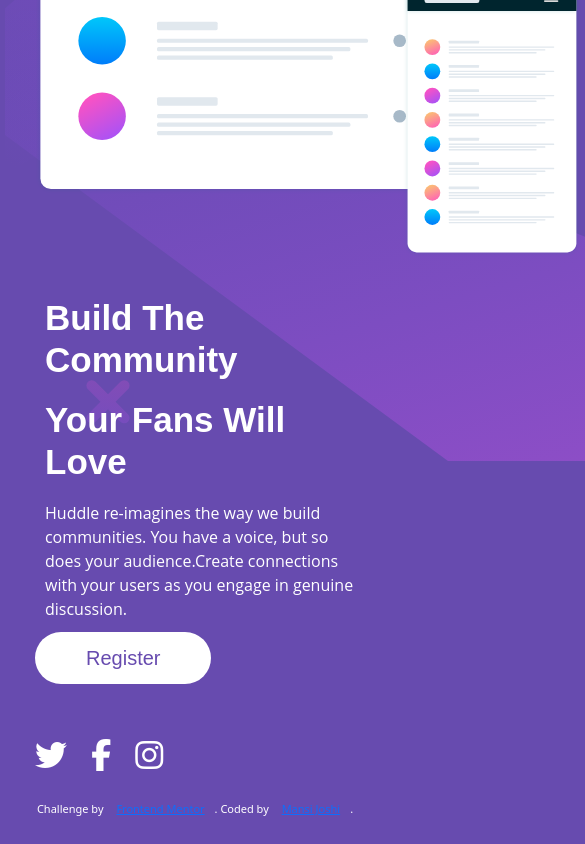
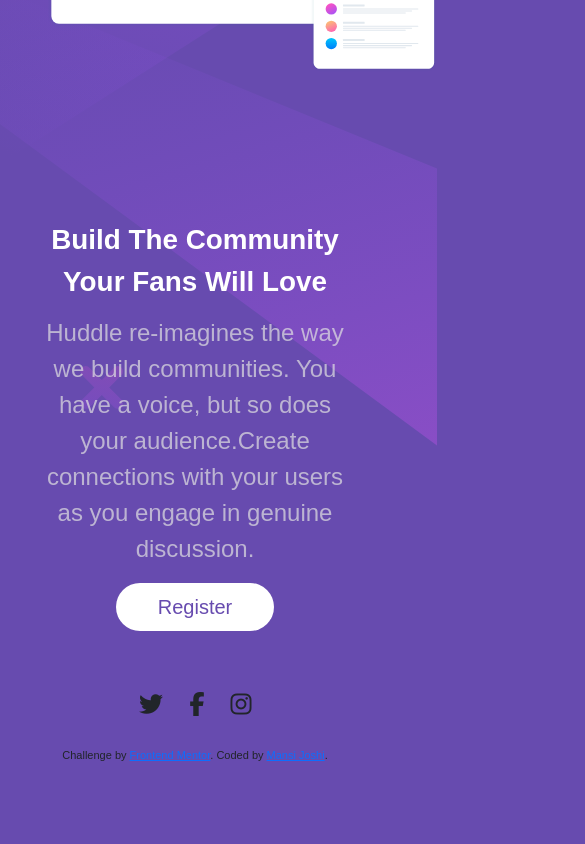
Before and after one commit to mansi05041/huddle-landing-page, a plain HTML site: page index.html in a window 390 px wide. Shown: the part 398-1242 px from the top of the page, 585 px wide, since content can reach past the window. After the commit the page ends 1161 px from the top, so only its background shows below. Drawn offline with nearby package versions, Linux system fonts and the light colour scheme; a web font is replaced by a local one.

Commit message:
Update style.css

```diff
--- a/style.css
+++ b/style.css
@@ -1,22 +1,3 @@
-.attribution {
-  font-size: 11px;
-  text-align: center;
-}
-
-.container {
-display: grid;
-grid-template-columns: repeat(2, 1fr);
-grid-template-rows: 1fr;
-grid-column-gap: 0px;
-grid-row-gap: 0px;
-}
-@media screen {
-    * {
-    color: white;
-    margin:5px;
-    padding:5px;
-    }
-}
 body {
   height: 100vh;
   width: 100%;
@@ -24,48 +5,119 @@
   background-repeat: no-repeat;
   background-color: hsl(257, 40%, 49%);
   background-size: cover;
+  font-family: 'Poppins', sans-serif;
 }
+
+/*top-section*/
+
+.top-logo{
+  padding: 3%;
+}
+
 .logo{
-  width:200px;
-  height:200px;
+  width:15%;
 }
-.image{
-  grid-area: 1 / 1 / 2 / 2;
+
+/*medium-section*/
+
+.row{
+  padding: 5% 3%;
 }
-.info {
-   grid-area: 1 / 2 / 2 / 3;
- }
- .btn {
-  -webkit-border-radius: 28;
-  -moz-border-radius: 28;
-  border-radius: 28px;
-  font-family: 'Poppins', sans-serif;
-  color:hsl(257, 40%, 49%);
-  font-size: 20px;
-  background: #ffffff;
-  padding: 10px 50px 10px 50px;
-  text-decoration: none;
-  position: relative;
-  bottom:10px;
+
+.med-sec-img{
+  transform: scale(0.9);
 }
-.btn:hover {
-  background: hsl(300, 69%, 71%);
-  color: white;
-  text-decoration: none;
+
+.med-sec-about{
+  color:#fff;
 }
-.mockups{
-  height:400px;
+
+.main-content{
+   padding: 10% 7%;
 }
+
 .heading{
-  font-family: 'Poppins', sans-serif;
-  font-weight: 600;
-  font-size:35px;
+   font-weight: 700;
 }
+
 .about{
-  font-family: 'Open Sans', sans-serif;
-  font-weight: 400;
+    font-weight: 400;
+    color: rgba(225,225,225,0.7);
+    padding-top: 3%;
+    margin-right: 22%;
+}
+
+.btn{
+     background-color: #fff;
+     width:30%;
+     color:hsl(257, 40%, 49%);
+     -webkit-border-radius: 28;
+     -moz-border-radius: 28;
+     border-radius: 28px;
+}
+
+.btn:hover{
+   background-color: hsl(300, 69%, 71%);
+   color:#fff;
+}
+
+/*bottom-section*/
+
+.contact-us{
+   display: flex;
+   justify-content: flex-end;
+   padding-right: 5%;
+}
+
+.icon{
+  margin-left:20px;
+  border-radius: 100%;
+  transform: scale(0.75);
+}
+
+.icon:hover{
+  background-color:hsl(300, 69%, 71%);
+}
+
+/*media query*/
+
+@media only screen and (max-width: 990px) {
+
+.logo{
+  padding: 3% 5%;
+  width:25%;
+}
+
+.med-sec-img{
+  transform: scale(0.55);
+  margin-left: -12%;
+}
+
+.med-sec-about{
+  text-align: center;
+}
+
+.about{
+  margin-right: 0;
   line-height: 1.5;
+  font-size: 1.5rem;
 }
-.social{
-  text-align: right;
+
+.btn{
+   width:50%;
 }
+
+.contact-us{
+  display: flex;
+  justify-content: center;
+}
+
+}
+
+/*attribution*/
+
+.attribution {
+  font-size: 11px;
+  text-align: center;
+  padding-top: 7%;
+}
```
